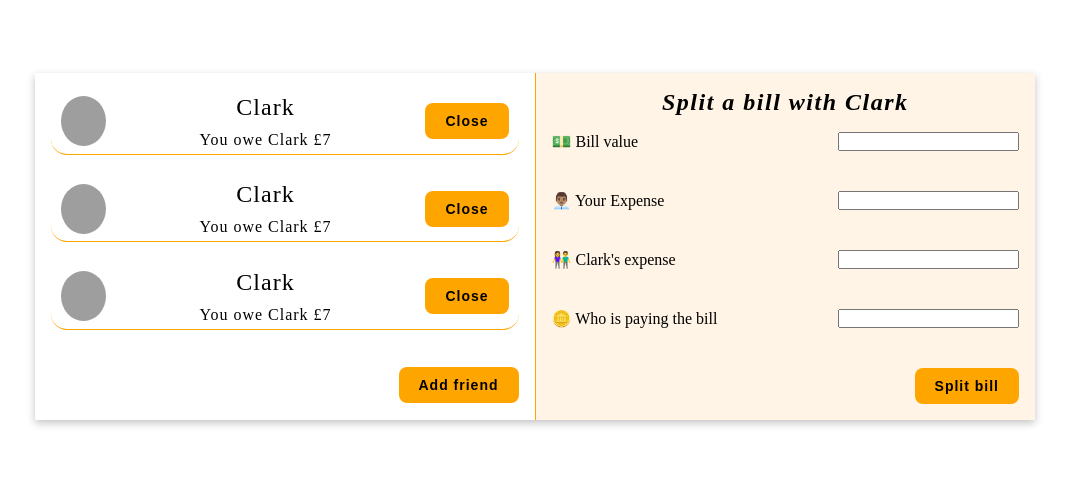
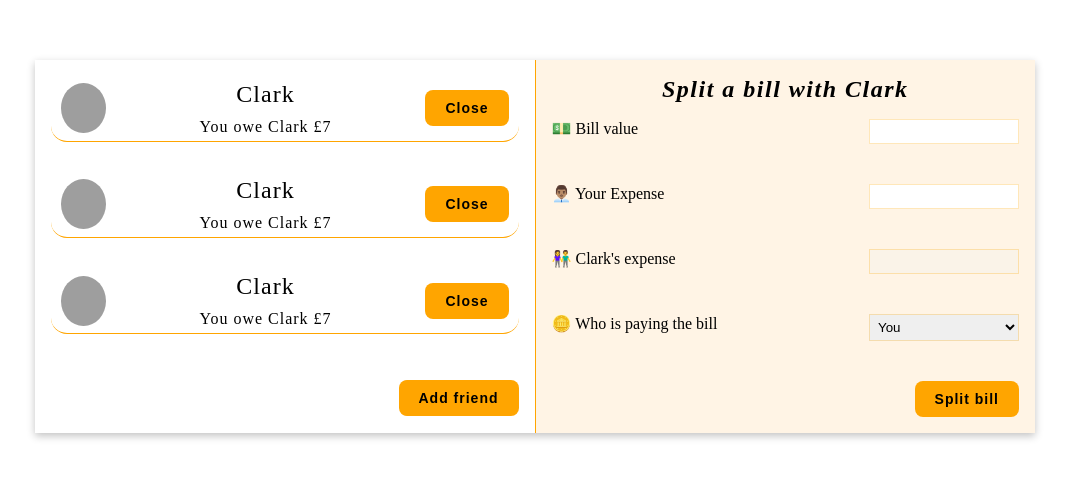
Before and after one commit to A-Karim2003/eat-n-split, a React (Vite) app: page / in a window 1280 px wide. Shown: the part 154-632 px from the top of the page, without its empty margins (105-1174 px from the left). Built offline with nearby package versions, Linux system fonts and the light colour scheme; grey boxes are pictures that could not be loaded.

Commit message:
disabled expense input to be read only

```diff
--- a/src/components/BillSplitter/billSplitter.css
+++ b/src/components/BillSplitter/billSplitter.css
@@ -18,6 +18,14 @@
   margin-bottom: 2.5rem;
 }
 
+.input-group input,
+.input-group select {
+  border: none;
+  border: solid 1px #ffa60046;
+  padding: 4px;
+  width: 150px;
+}
+
 .split-bill-btn {
   display: block;
   margin-left: auto;
--- a/src/components/BillSplitter/billSplitter.jsx
+++ b/src/components/BillSplitter/billSplitter.jsx
@@ -23,13 +23,16 @@ function BillSplitter() {
       {/* --------Friend's valie--------- */}
       <InputGroup>
         <div>👫 Clark's expense</div>
-        <input type="number" />
+        <input type="number" disabled />
       </InputGroup>
 
       {/* --------Bill payer--------- */}
       <InputGroup>
-        <div>🪙 Who is paying the bill</div>
-        <input type="number" />
+        <label for="bill-paper">🪙 Who is paying the bill</label>
+        <select id="bill-payer">
+          <option value="">You</option>
+          <option value="">Clark</option>
+        </select>
       </InputGroup>
 
       <Button className={"split-bill-btn"}>Split bill</Button>
```
